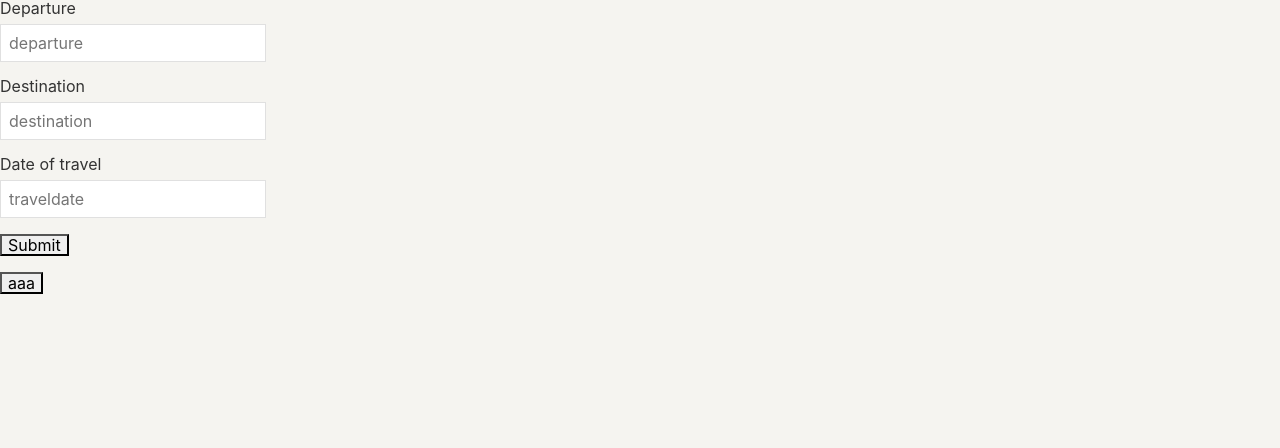
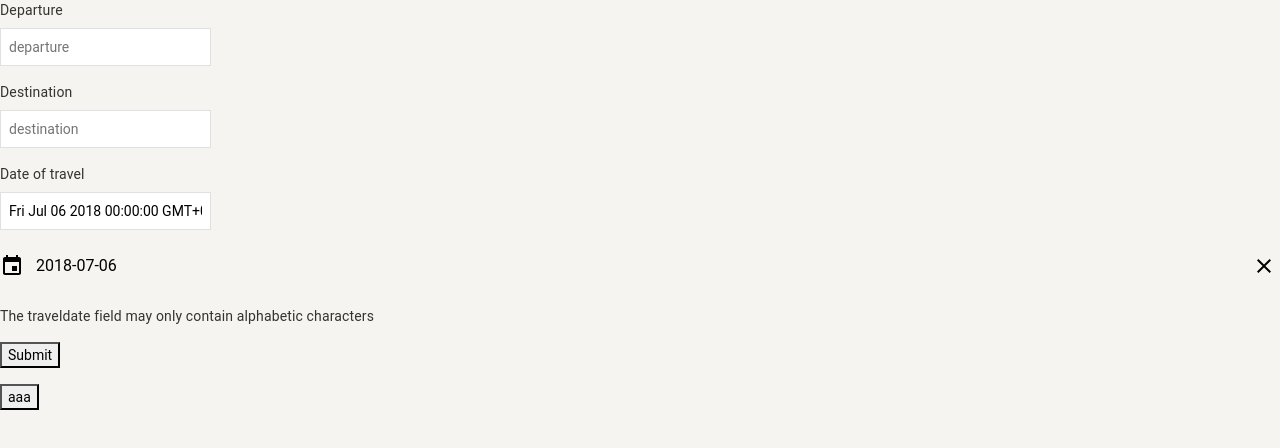
Before and after one commit to norb00/wizz, a Vue app: page / in a window 1280 px wide. Shown: the top 448 px of the page. Built offline with nearby package versions, Linux system fonts and the light colour scheme.

Commit message:
date select

```diff
--- a/src/components/SearchPanel.vue
+++ b/src/components/SearchPanel.vue
@@ -28,6 +28,7 @@
                     <label class="label">Date of travel</label>
                     <p class="control has-icon has-icon-right">
                         <input name="traveldate" v-model="traveldate" v-validate="'required|alpha'" :class="{'input': true, 'is-danger': errors.has('traveldate') }" type="text" placeholder="traveldate">
+                        <md-datepicker v-model="traveldate" />
                         <i v-show="errors.has('traveldate')" class="fa fa-warning"></i>
                         <span v-show="errors.has('traveldate')" class="help is-danger">{{ errors.first('traveldate') }}</span>
                     </p>
@@ -55,7 +56,7 @@ export default {
         data: () => ({
             departure: '',
             destination: '',
-            traveldate: ''
+            traveldate: new Date()
         }),
         methods: {
             validateBeforeSubmit() {
--- a/src/main.js
+++ b/src/main.js
@@ -2,8 +2,11 @@ import Vue from 'vue'
 import App from './App.vue'
 import VeeValidate from 'vee-validate';
 import store from './store/'
+import VueMaterial from 'vue-material'
+import 'vue-material/dist/vue-material.min.css'
 
 Vue.use(VeeValidate)
+Vue.use(VueMaterial)
 Vue.config.productionTip = false
 
 new Vue({
```
